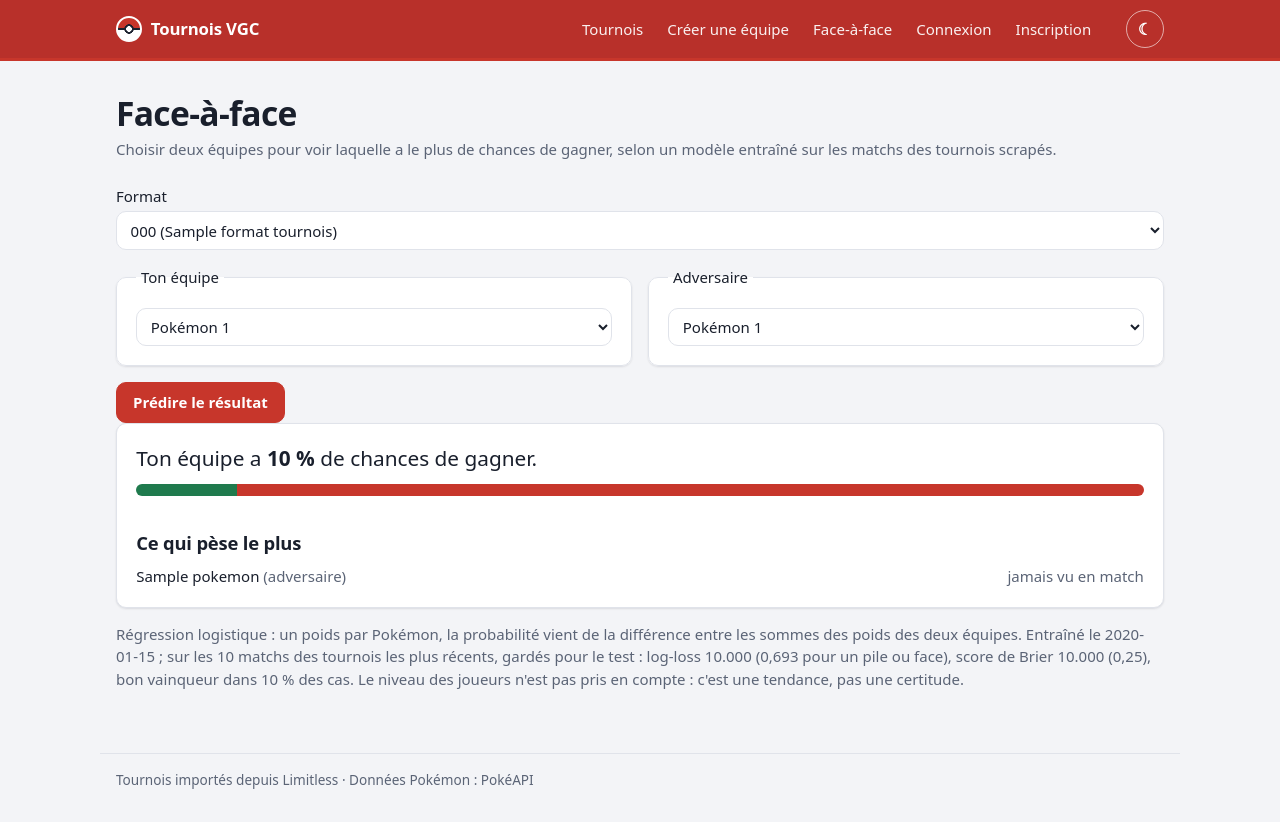
After one commit to M1-MLSD-Belgacem-Menad/pokemon-tournaments, a FastAPI app: template services/frontend/app/templates/versus.html in a window 1280 px wide. The commit adds this page. Run offline with FastAPI, Linux system fonts and the light colour scheme; the template is opened without the code that fills it: most values are stand-ins (such as "Sample title", 1, 10 or a date in 2020).

Commit message:
Créateur : suggestions de Pokémon à ajouter, fiabilité des winrates et page Face-à-face

```diff
--- a/services/frontend/app/main.py
+++ b/services/frontend/app/main.py
@@ -274,6 +274,21 @@ def pokemon(request: Request, name: str, format: str | None = None):
     return templates.TemplateResponse(request, "pokemon.html", ctx)
 
 
+def suggestions(fmt: str, chosen: list[str]) -> list[dict] | None:
+    """Pokémon à ajouter à l'équipe (API), avec le lien qui l'ajoute ; None si l'API échoue."""
+    try:
+        rows = api_get(
+            f"/api/suggestions?{urlencode({'format': fmt, 'pokemon': chosen}, doseq=True)}"
+        )
+    except HTTPException:  # section facultative : le reste du créateur s'affiche
+        return None
+    for r in rows:
+        r["query"] = urlencode(
+            {"format": fmt, "p": [*chosen, r["pokemon"]]}, doseq=True
+        )
+    return rows
+
+
 def builder_page(request: Request, fmt: str | None, chosen: list[str], **extra):
     """Créateur d'équipe : Pokémon légaux du format, puis winrates des Pokémon et des paires choisis."""
     formats = api_get("/api/formats")
@@ -309,6 +324,8 @@ def builder_page(request: Request, fmt: str | None, chosen: list[str], **extra):
                 )
                 for p in chosen
             }
+            if len(chosen) < TEAM_SIZE:
+                ctx["suggestions"] = suggestions(fmt, chosen)
     if token := request.cookies.get("token"):
         try:
             ctx["teams"] = api_get("/api/teams", token)
@@ -350,6 +367,36 @@ async def save_team(request: Request):
     return await run_in_threadpool(
         builder_page, request, fmt, chosen, error=error, status_code=code
     )
+
+
+@app.get("/versus", response_class=HTMLResponse)
+def versus(
+    request: Request,
+    format: str | None = None,
+    a: Annotated[list[str], Query()] = [],  # noqa: B006
+    b: Annotated[list[str], Query()] = [],  # noqa: B006
+):
+    """Face-à-face : probabilité que l'équipe A batte l'équipe B selon le modèle de matchup."""
+    formats = api_get("/api/formats")
+    fmt = format or (formats[0]["code"] if formats else None)
+    ctx = {"formats": formats, "format": fmt, "size": TEAM_SIZE, "a": [], "b": []}
+    if fmt:
+        ctx["legal"] = legal = api_get(
+            f"/api/formats/{quote(fmt, safe='')}/legal-pokemon"
+        )
+        a, b = ([p for p in dict.fromkeys(t) if p in legal][:TEAM_SIZE] for t in (a, b))
+        ctx |= {"a": a, "b": b}
+        if a and b:
+            q = urlencode({"format": fmt, "a": a, "b": b}, doseq=True)
+            try:
+                ctx["prediction"] = api_get(f"/api/predict?{q}")
+            except HTTPException as e:
+                if e.status_code != 404:
+                    raise
+                ctx["no_model"] = (
+                    True  # le CronJob d'entraînement n'est pas encore passé
+                )
+    return templates.TemplateResponse(request, "versus.html", ctx)
 
 
 @app.get("/login", response_class=HTMLResponse)
--- a/services/frontend/app/static/style.css
+++ b/services/frontend/app/static/style.css
@@ -287,3 +287,21 @@ form:has(input[value="winner"]:checked) .entry tbody tr:not(:first-child) { opac
 /* Page d'erreur : grand code d'état, message, retour à l'accueil */
 .oops { max-width: 34rem; margin: 3rem auto; text-align: center; }
 .oops-code { margin: 0; font-size: 4.5rem; font-weight: 800; line-height: 1; letter-spacing: -0.04em; color: var(--accent); }
+
+/* Fiabilité des winrates */
+.ci { color: var(--muted); font-size: 0.8rem; white-space: nowrap; }
+.low-data { color: var(--accent); border-color: color-mix(in srgb, var(--accent) 40%, transparent); }
+
+/* Suggestions du créateur et face-à-face */
+.suggestions { display: grid; grid-template-columns: repeat(auto-fit, minmax(15rem, 1fr)); gap: 0.8rem; list-style: none; margin: 0; padding: 0; }
+.suggestions li { display: flex; flex-direction: column; gap: 0.4rem; }
+.suggestions p { margin: 0; font-size: 0.9rem; }
+.suggestions .button { margin-top: auto; align-self: start; }
+.versus { display: grid; grid-template-columns: repeat(auto-fit, minmax(16rem, 1fr)); gap: 1rem; margin: 1rem 0; }
+.versus fieldset { display: grid; gap: 0.5rem; margin: 0; }
+.proba > p { font-size: 1.3rem; margin: 0 0 0.6rem; }
+.duel { height: 0.8rem; border-radius: 999px; background: linear-gradient(to right, var(--win) var(--pct), var(--accent) var(--pct)); }
+.weights { list-style: none; padding: 0; margin: 0; display: grid; gap: 0.3rem; }
+.weights li { display: flex; justify-content: space-between; gap: 1rem; }
+.weights .up { color: var(--ok); }
+.weights .down { color: var(--accent); }
--- a/services/frontend/app/templates/_macros.html
+++ b/services/frontend/app/templates/_macros.html
@@ -1,2 +1,4 @@
 {# Pastilles de types d'un Pokémon (rien si les types ne sont pas encore connus) #}
 {% macro types(list) %}{% if list %}<div class="types">{% for ty in list %}<span class="type t-{{ ty }}">{{ ty | type_fr }}</span>{% endfor %}</div>{% endif %}{% endmacro %}
+{# Intervalle de confiance à 95 % d'un winrate et badge quand il repose sur moins de 30 matchs #}
+{% macro reliability(r) %}{% if r.ci_low is defined %}<span class="ci" title="intervalle de confiance à 95 %">{{ (r.ci_low * 100) | round | int }}–{{ (r.ci_high * 100) | round | int }} %</span>{% if r.low_data %} <span class="tag low-data">peu de données</span>{% endif %}{% endif %}{% endmacro %}
--- a/services/frontend/app/templates/base.html
+++ b/services/frontend/app/templates/base.html
@@ -26,6 +26,7 @@
       <nav>
         {{ link("/", "Tournois", path.startswith("/tournaments/") and path != "/tournaments/new") }}
         {{ link("/builder", "Créer une équipe") }}
+        {{ link("/versus", "Face-à-face") }}
       {% if request.cookies.token %}
         {{ link("/tournaments/new", "Saisir un tournoi") }}
         <form method="post" action="/logout"><button class="quiet">Déconnexion</button></form>
--- a/services/frontend/app/templates/pokemon.html
+++ b/services/frontend/app/templates/pokemon.html
@@ -1,5 +1,5 @@
 {% extends "base.html" %}
-{% from "_macros.html" import types %}
+{% from "_macros.html" import types, reliability %}
 {% block title %}{{ p.name if p else name }}{% endblock %}
 {% macro bars(rows, title, sprites=false) %}
 <section class="panel">
@@ -22,7 +22,7 @@
   <div>
     <h1>{{ p.name }}</h1>
     {{ types(p.types) }}
-    <p class="meta">Format <span class="tag">{{ format }}</span> · joué par <strong>{{ (p.usage * 100) | round | int }} %</strong> des {{ p.format_teams }} équipes · winrate {% if p.winrate is not none %}<strong>{{ "%.1f" | format(p.winrate * 100) }} %</strong> ({{ p.wins }}-{{ p.losses }}){% else %}inconnu{% endif %}</p>
+    <p class="meta">Format <span class="tag">{{ format }}</span> · joué par <strong>{{ (p.usage * 100) | round | int }} %</strong> des {{ p.format_teams }} équipes · winrate {% if p.winrate is not none %}<strong>{{ "%.1f" | format(p.winrate * 100) }} %</strong> ({{ p.wins }}-{{ p.losses }}) {{ reliability(p) }}{% else %}inconnu{% endif %}</p>
   </div>
   {% if p.stats %}
   <dl class="base-stats">
--- /dev/null
+++ b/services/frontend/app/templates/versus.html
@@ -0,0 +1,47 @@
+{% extends "base.html" %}
+{% block title %}Face-à-face{% endblock %}
+{% macro team(side, chosen, label) %}
+<fieldset class="panel">
+  <legend>{{ label }}</legend>
+  {% for i in range(size) %}
+  <select name="{{ side }}" aria-label="{{ label }}, Pokémon {{ i + 1 }}">
+    <option value="">Pokémon {{ i + 1 }}</option>
+    {% for name in legal %}<option{% if chosen[i] == name %} selected{% endif %}>{{ name }}</option>{% endfor %}
+  </select>
+  {% endfor %}
+</fieldset>
+{% endmacro %}
+{% block content %}
+<h1>Face-à-face</h1>
+{% if not formats %}
+<p class="panel">Aucun tournoi en base : lancer le scraper d'abord.</p>
+{% else %}
+<p class="lead">Choisir deux équipes pour voir laquelle a le plus de chances de gagner, selon un modèle entraîné sur les matchs des tournois scrapés.</p>
+<form method="get" action="/versus">
+  <label>Format
+    <select name="format">
+    {% for f in formats %}<option value="{{ f.code }}"{% if f.code == format %} selected{% endif %}>{{ f.code }} ({{ f.tournaments }} tournois)</option>{% endfor %}
+    </select>
+  </label>
+  <div class="versus">{{ team("a", a, "Ton équipe") }}{{ team("b", b, "Adversaire") }}</div>
+  <button>Prédire le résultat</button>
+</form>
+
+{% if no_model %}
+<p class="panel">Le modèle de ce format n'est pas encore entraîné (assez de matchs nécessaires, entraînement chaque nuit).</p>
+{% elif prediction %}{% set pct = (prediction.probability * 100) | round(1) %}{% set m = prediction.model %}
+<section class="panel proba">
+  <p>Ton équipe a <strong>{{ pct }} %</strong> de chances de gagner.</p>
+  <div class="duel" style="--pct: {{ pct }}%" role="img" aria-label="{{ pct }} % contre {{ (100 - pct) | round(1) }} %"></div>
+  <h2>Ce qui pèse le plus</h2>
+  <ul class="weights">
+  {% for r in prediction.pokemon[:6] %}
+    <li><span>{{ r.pokemon }} <span class="meta">({{ "ton équipe" if r.side == "a" else "adversaire" }})</span></span>
+    {% if r.known %}<strong class="{{ 'up' if (r.weight > 0) == (r.side == 'a') else 'down' }}">{{ "%+.2f" | format(r.weight) }}</strong>{% else %}<span class="meta">jamais vu en match</span>{% endif %}</li>
+  {% endfor %}
+  </ul>
+</section>
+<p class="meta">Régression logistique : un poids par Pokémon, la probabilité vient de la différence entre les sommes des poids des deux équipes. Entraîné le {{ m.trained_at[:10] }} ; sur les {{ m.test_matches }} matchs des tournois les plus récents, gardés pour le test : log-loss {{ "%.3f" | format(m.log_loss) }} (0,693 pour un pile ou face), score de Brier {{ "%.3f" | format(m.brier) }} (0,25), bon vainqueur dans {{ (m.accuracy * 100) | round | int }} % des cas. Le niveau des joueurs n'est pas pris en compte : c'est une tendance, pas une certitude.</p>
+{% endif %}
+{% endif %}
+{% endblock %}
```
Also changed, not shown: services/frontend/app/templates/builder.html (+22 -6 lines), services/frontend/tests/test_pages.py (+74 -1 lines).
